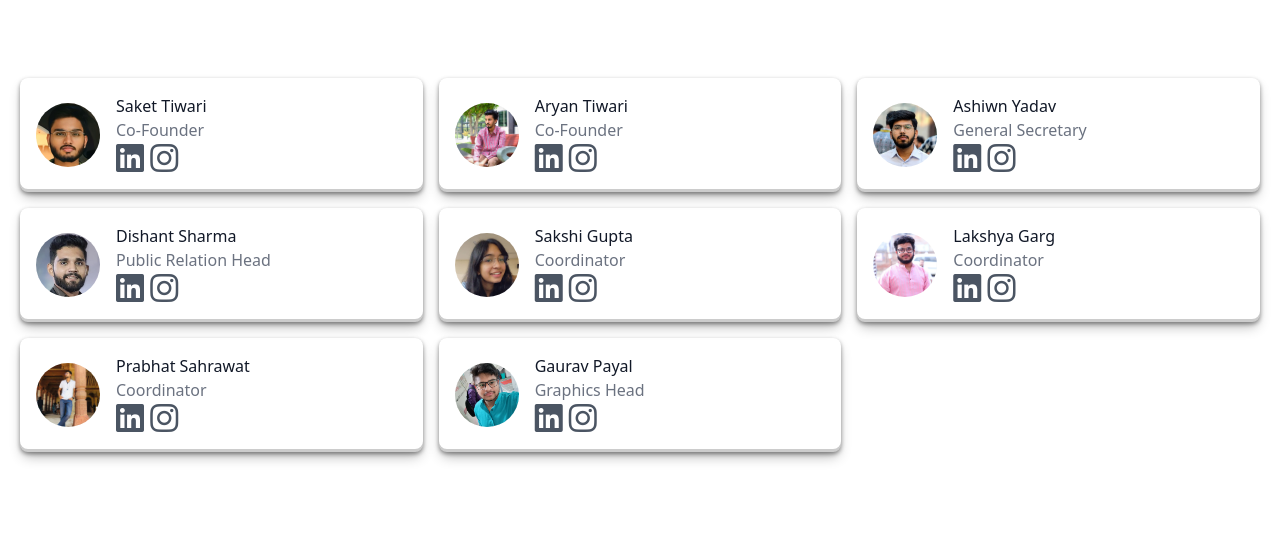
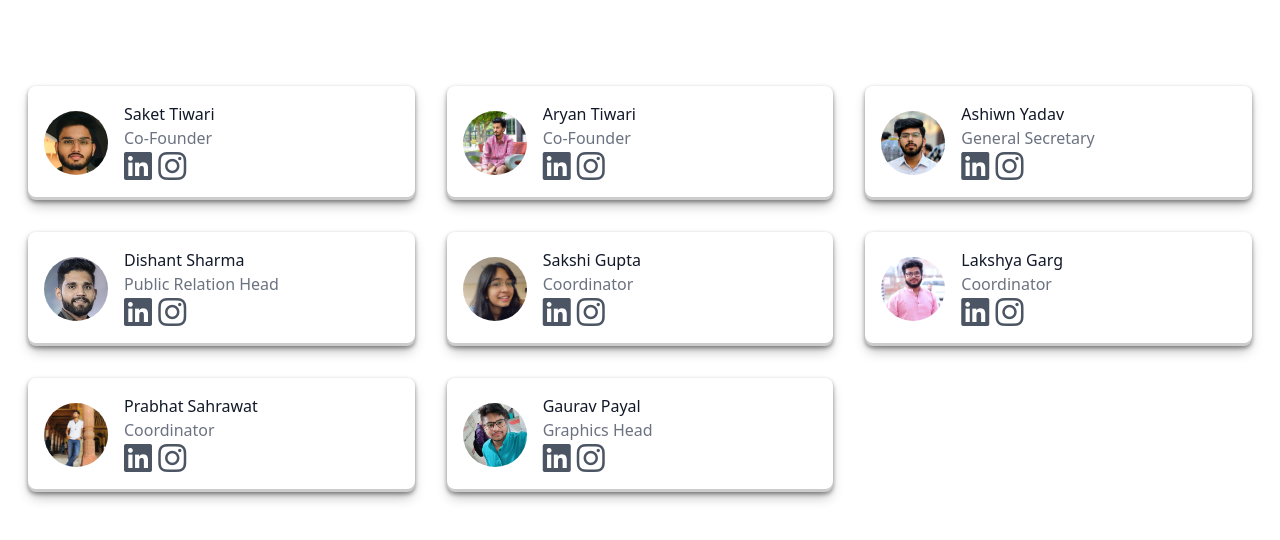
Before and after one commit to aryantiwari8736/BrainBits, a React (Create React App) app: page /team in a window 1280 px wide. Shown: the part 624-1164 px from the top of the page. Built offline with nearby package versions, Linux system fonts and the light colour scheme.

Commit message:
added instagram

```diff
--- a/src/pages/Team/Team.js
+++ b/src/pages/Team/Team.js
@@ -20,7 +20,7 @@ const Team = () => {
   return (
     <div>
   <Navbar/>
-<div className='grid pt-10 mainfont lg:grid-cols-2  mx-10'>
+<div className='grid pt-10 mainfont lg:grid-cols-2  mx-10 '>
     <div className='justify-center pt-8 lg:pl-32'>
         <h1 className='text-2xl font-semibold '>Our Team</h1>
         <p className='text-gray-900 pt-5 font-normal'>We have a family thats works together , Our Team members will provide all sort of help with our level best. You can contact us via our instagram handles , linkedin and other social media platforms.
@@ -38,14 +38,14 @@ const Team = () => {
     </div>
     <div className="flex flex-wrap -m-2 ">
 
-    <TeamCard name="Saket Tiwari"  linkLinkedin="https://www.linkedin.com/in/saket-tiwari-603300213" position="Co-Founder" image={saket}/>
-   <TeamCard name="Aryan Tiwari"  linkLinkedin="https://www.linkedin.com/in/aryan-tiwari-b397b8229" position="Co-Founder" image={aryan}/>
-   <TeamCard name="Ashiwn Yadav" linkLinkedin="https://www.linkedin.com/in/ashwin-yadav-7930b0207" position="General Secretary" image={ashwin}/>
-   <TeamCard name="Dishant Sharma" linkLinkedin="https://www.linkedin.com/in/dishant-sharma-71450b229/" position="Public Relation Head" image={dishant}/>
-   <TeamCard name="Sakshi Gupta" linkLinkedin="https://www.linkedin.com/in/sakshi-gupta-9aa7b01b2" position="Coordinator" image={sakshi}/>
-   <TeamCard name="Lakshya Garg" linkLinkedin="https://www.linkedin.com/in/lakshya-garg-1358a6239" position="Coordinator" image={lakshya}/>
-  <TeamCard name="Prabhat Sahrawat" linkLinkedin="https://www.linkedin.com/in/prabhatsahrawat" position="Coordinator" image={prabhat}/>
-  <TeamCard name="Gaurav Payal" linkLinkedin="https://www.linkedin.com/in/2oo3-gaurav" position="Graphics Head" image={gaurav}/>
+    <TeamCard name="Saket Tiwari"  linkLinkedin="https://www.linkedin.com/in/saket-tiwari-603300213" instalink="https://www.instagram.com/being_saket_33/" position="Co-Founder" image={saket}/>
+   <TeamCard name="Aryan Tiwari"  linkLinkedin="https://www.linkedin.com/in/aryan-tiwari-b397b8229" instalink="https://www.instagram.com/_shanu_14_/" position="Co-Founder" image={aryan}/>
+   <TeamCard name="Ashiwn Yadav" linkLinkedin="https://www.linkedin.com/in/ashwin-yadav-7930b0207" instalink="https://www.instagram.com/ashwinyadav_84/" position="General Secretary" image={ashwin}/>
+   <TeamCard name="Dishant Sharma" linkLinkedin="https://www.linkedin.com/in/dishant-sharma-71450b229/" instalink="https://www.instagram.com/dtb_vaardat19/" position="Public Relation Head" image={dishant}/>
+   <TeamCard name="Sakshi Gupta" linkLinkedin="https://www.linkedin.com/in/sakshi-gupta-9aa7b01b2"instalink="https://www.instagram.com/sakshigupta__01/" position="Coordinator" image={sakshi}/>
+   <TeamCard name="Lakshya Garg" linkLinkedin="https://www.linkedin.com/in/lakshya-garg-1358a6239"instalink="https://www.instagram.com/laks.hyagarg/" position="Coordinator" image={lakshya}/>
+  <TeamCard name="Prabhat Sahrawat" linkLinkedin="https://www.linkedin.com/in/prabhatsahrawat" instalink="https://www.instagram.com/prabhat_021/" position="Coordinator" image={prabhat}/>
+  <TeamCard name="Gaurav Payal" linkLinkedin="https://www.linkedin.com/in/2oo3-gaurav" instalink="https://www.instagram.com/2oo3_gaurav_payal/" position="Graphics Head" image={gaurav}/>
 
    </div>
     </div>
--- a/src/pages/Team/TeamCard.js
+++ b/src/pages/Team/TeamCard.js
@@ -3,7 +3,7 @@ import React from 'react'
 function TeamCard(props) {
   return (
 
-       <div className="p-2 lg:w-1/3 md:w-1/2 w-full transition ease-in-out delay-150  hover:-translate-y-1 hover:scale-110   duration-300 ...">
+       <div className="p-4 lg:w-1/3 md:w-1/2  w-full transition ease-in-out delay-150  hover:-translate-y-1 hover:scale-110   duration-300 ...">
 
 <div className="h-full flex backgroundcard items-center  p-4 rounded-lg">
   <img alt="team" className="w-16 h-16 bg-gray-100 object-cover object-center flex-shrink-0 rounded-full mr-4" src={props.image}/>
```
